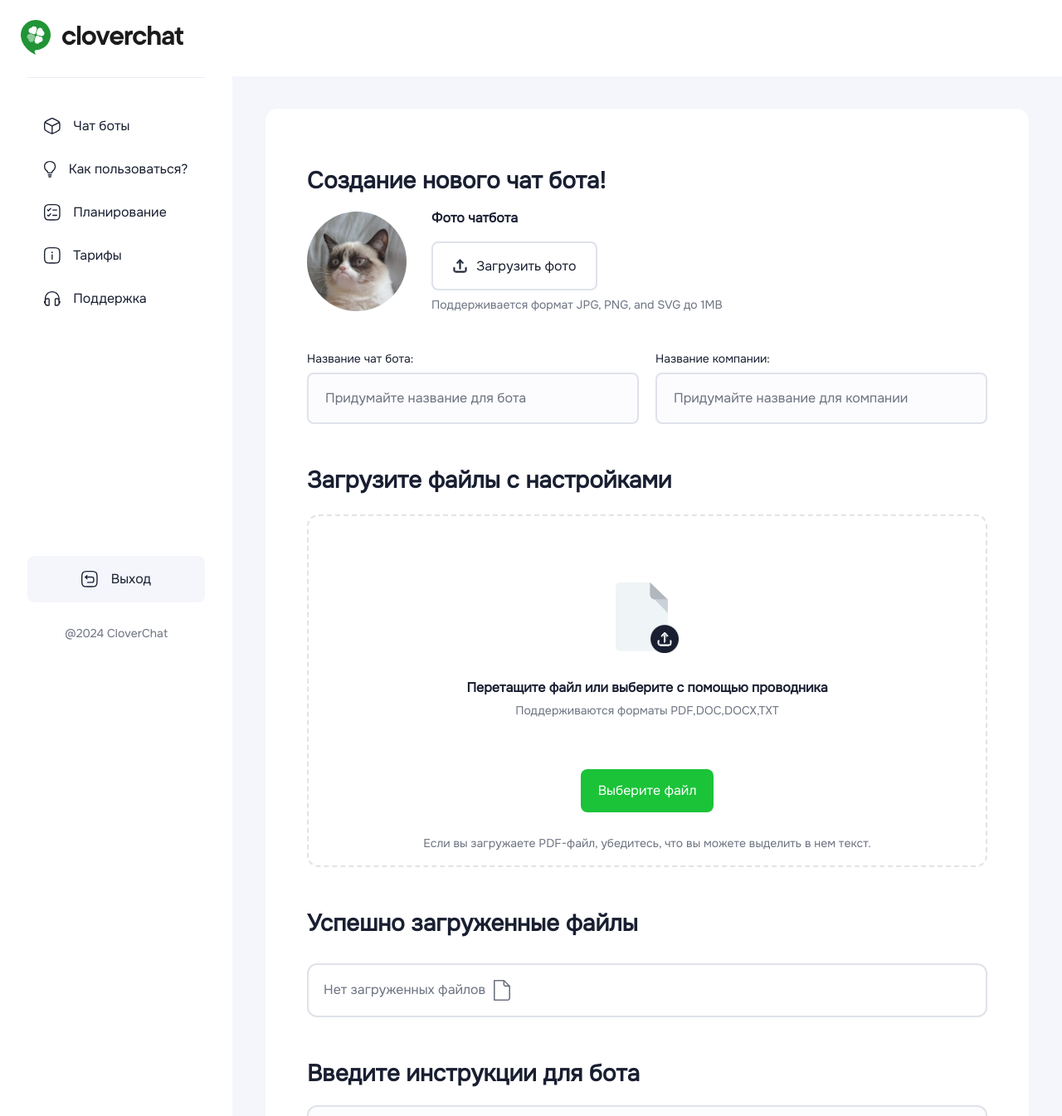
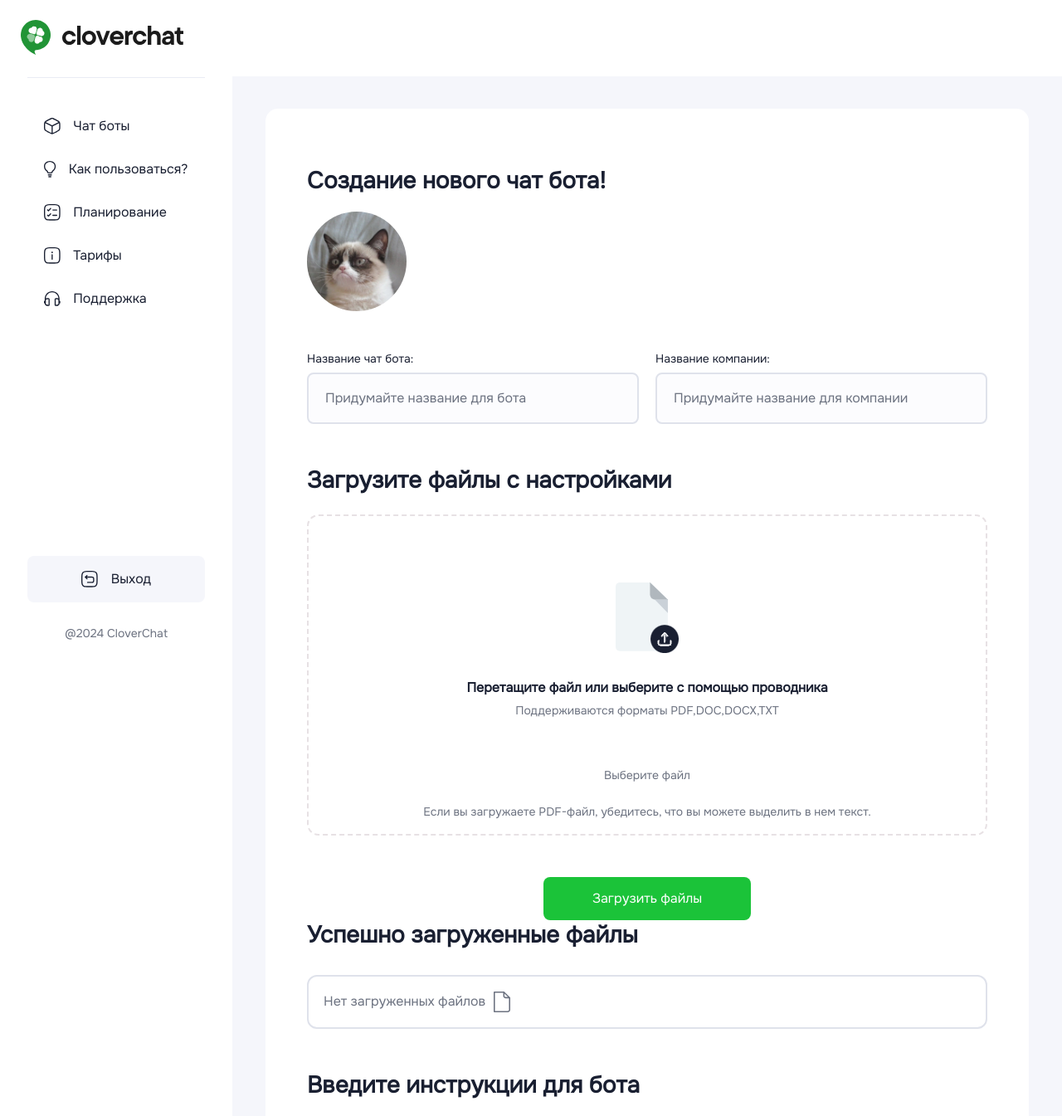
Before and after one commit to fender5234/CLG, a React (Vite) app: page /new-chat-bot in a window 1280 px wide. Shown: the top 1345 px of the page at 83% size. Built offline with nearby package versions, Linux system fonts and the light colour scheme.

Commit message:
Подготовка к отправке txt на сервер

```diff
--- /dev/null
+++ b/src/API/uploadFile.js
@@ -0,0 +1,25 @@
+// Функция для логина(входа в личный кабинет)
+async function uploadFile(userData) {
+    try {
+      let register = await fetch(`https://lexashvetsoff-onlineconsultantai-api-cfe7.twc1.net/files/upload_txt?name=${userData.name}`, {
+        method: 'POST',
+        credentials: 'include',
+        headers: {
+          Accept: 'application/json',
+          'Content-Type': 'application/json',
+        },
+        body: JSON.stringify(userData),
+      });
+
+      if (register.ok) {
+        console.log('Все получилось!');
+        return true;
+      }
+    }
+
+    catch {
+      console.log('Какие то проблемы)))');
+    }
+  }
+
+  export default uploadFile;
--- a/src/components/DropZone.jsx
+++ b/src/components/DropZone.jsx
@@ -6,10 +6,12 @@ function MyDropzone({ children }) {
     // Do something with the files
   }, [])
   const { getRootProps, getInputProps } = useDropzone({ onDrop })
-
+  function showFile(evt) {
+    console.log(evt.target.files);
+  };
   return (
     <div  {...getRootProps()}>
-      <input{...getInputProps()} />
+      <input{...getInputProps()} onChange={showFile} multiple/>
       {children}
     </div>
   )
--- a/src/components/NewChatBot.jsx
+++ b/src/components/NewChatBot.jsx
@@ -12,8 +12,10 @@ import '../styles/app.scss'
 import MyDropzone from './DropZone'
 import NavBar from './NavBar'
 import Chatbots from './Chatbots'
+import uploadFile from '../API/uploadFile'
 
 function NewChatBot() {
+
     return (
         <>
             <header className='header'>
@@ -22,13 +24,16 @@ function NewChatBot() {
             <main className='main'>
                 <NavBar />
                 <div className="wrapper">
-                {/* <Chatbots /> */}
-                    <form className='new-chat-bot-form'>
+                    {/* <Chatbots /> */}
+                    <form className='new-chat-bot-form' enctype="multipart/form-data" onSubmit={(evt) => {
+                        evt.preventDefault();
+                        uploadFile();
+                    }}>
                         <h1>Создание нового чат бота!</h1>
                         <div className="chatbot-profile-wrapper">
                             <img className="chatbot-profile__image" src="src/assets/images/cat.jpg" alt="Образец фотографии" />
                             <div className="chatbot-profile__description">
-                                <div className="photochat">
+                                {/* <div className="photochat">
                                     <h3 className="photochat__header">Фото чатбота</h3>
                                     <MyDropzone>
                                         <label className='photochat__label' htmlFor="photochat-input">
@@ -37,7 +42,7 @@ function NewChatBot() {
                                         </label>
                                     </MyDropzone>
                                     <span className='input-description'>Поддерживается формат JPG, PNG, and SVG до 1MB</span>
-                                </div>
+                                </div> */}
                             </div>
                         </div>
 
@@ -59,12 +64,12 @@ function NewChatBot() {
                                     <img src="src/assets/images/pick-file.png" alt="Иконка загрузки файла" />
                                     <h3>Перетащите файл или выберите с помощью проводника</h3>
                                     <p>Поддерживаются форматы PDF,DOC,DOCX,TXT</p>
-                                    <button className='chatbot-set-wrapper__button'>Выберите файл</button>
+                                    <span className='chatbot-set-wrapper__button'>Выберите файл</span>
                                     <span>Если вы загружаете PDF-файл, убедитесь, что вы можете выделить в нем текст.</span>
                                 </label>
                             </MyDropzone>
                         </div>
-
+                        <button type='button'>Загрузить файлы</button>
                         <div className="succes-uploaded">
                             <h2>Успешно загруженные файлы</h2>
                             <div className='succes-uploaded__area'><p>Нет загруженных файлов </p> <img src="src/assets/images/not-files.svg" alt="Иконка пустой файл" /></div>
```
